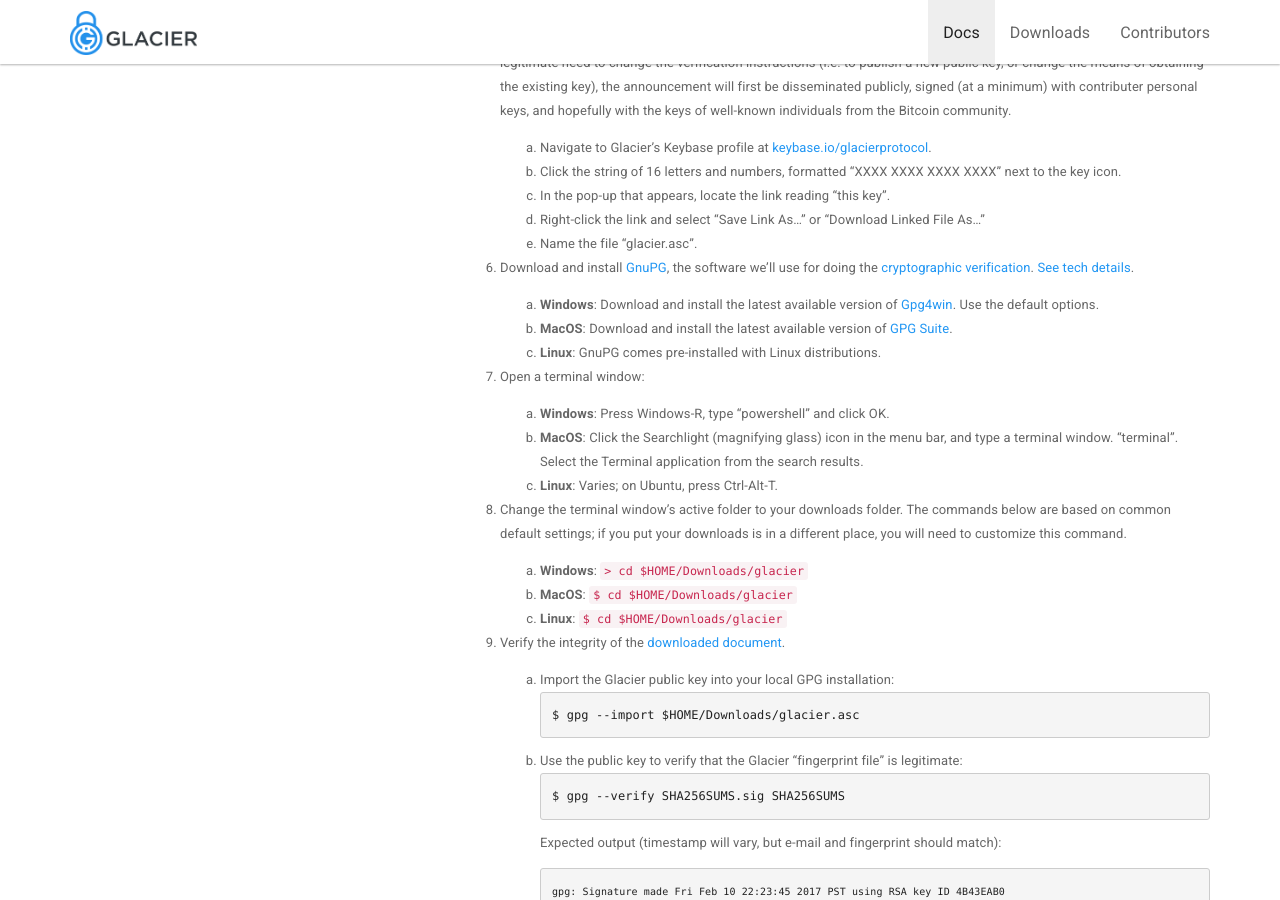
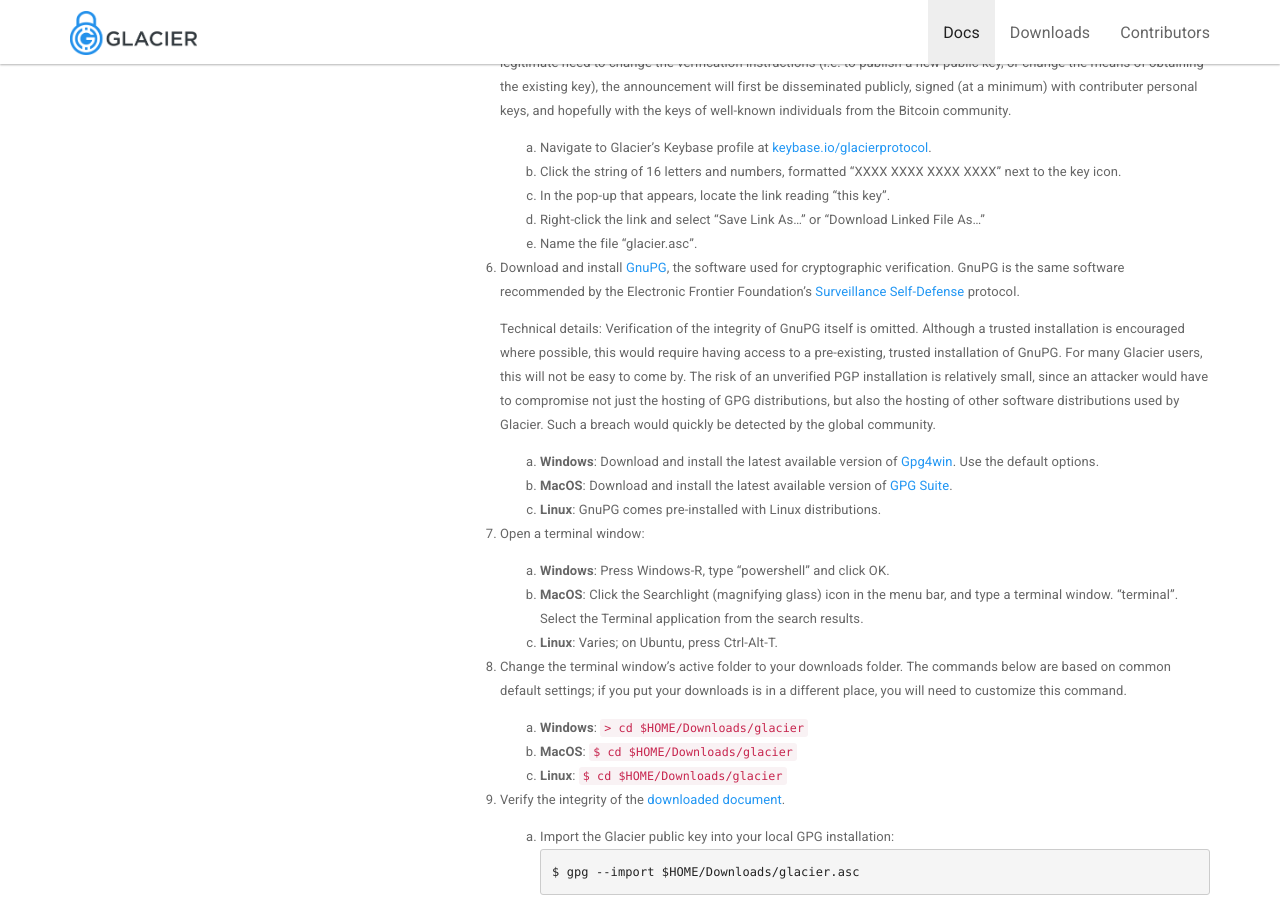
Before and after one commit to GlacierProtocol/glacierprotocol.github.io, a Jekyll site: the page built from _docs/setup/verify.md, in a window 1280 px wide and 900 px high, scrolled down 907 px. Built offline with Jekyll 4.4.1, drawn with Linux system fonts in a browser that asks for light colours; nearby versions of some CDN libraries.

Commit message:
Reword, restructure, technical detail added to body for consistency
popup invisible in pdf, previous technical details were included in body

```diff
--- a/_docs/setup/verify.md
+++ b/_docs/setup/verify.md
@@ -55,25 +55,19 @@ that's fine; proceed as normal.)
     As..."
     5. Name the file "glacier.asc".
 
-8. Download and install [GnuPG](https://gnupg.org/), the
-  software we'll use for doing the
-  <a href="#" class="popovers" data-toggle="popover" data-placement="top" title=""
-  data-content="
-  GnuPG is the same software recommended by the
-  Electronic Frontier Foundation's Surveillance Self Defense protocol.
-  ">cryptographic verification</a>.
-  <a href="#" class="popovers" data-toggle="popover" data-placement="top" title=""
-  data-content="
-  Technical details: Note that we are foregoing verification of the integrity of
-  GnuPG itself. Verification requires having access to a pre-existing, trusted
-  installation of GnuPG, and for many Glacier users, this will not be easy to
-  come by. If you do have access to a trusted installation of GnuPG, and
-  understand how to do the verification process, we encourage you to do so.
-  The risk of an unverified PGP installation is relatively small, since an
-  attacker would have to compromise not just the hosting of GPG distributions,
-  but also the hosting of other software distributions used by Glacier, and such
-  a breach would be quickly detected by the global community.
-  ">See tech details</a>.
+6. Download and install [GnuPG](https://gnupg.org/), the software used for cryptographic
+verification. GnuPG is the same software recommended by the Electronic Frontier
+Foundation's [Surveillance Self-Defense](https://ssd.eff.org/en/about-surveillance-self-defense)
+protocol.
+
+    Technical details: Verification of the integrity of GnuPG itself is omitted.
+    Although a trusted installation is encouraged where possible, this
+    would require having access to a pre-existing, trusted installation of GnuPG.
+    For many Glacier users, this will not be easy to come by. The risk of an
+    unverified PGP installation is relatively small, since an attacker would have
+    to compromise not just the hosting of GPG distributions, but also the hosting
+    of other software distributions used by Glacier. Such a breach would
+    quickly be detected by the global community.
 
     1. **Windows**: Download and install the latest available version of
     [Gpg4win](https://www.gpg4win.org/). Use the default
```
